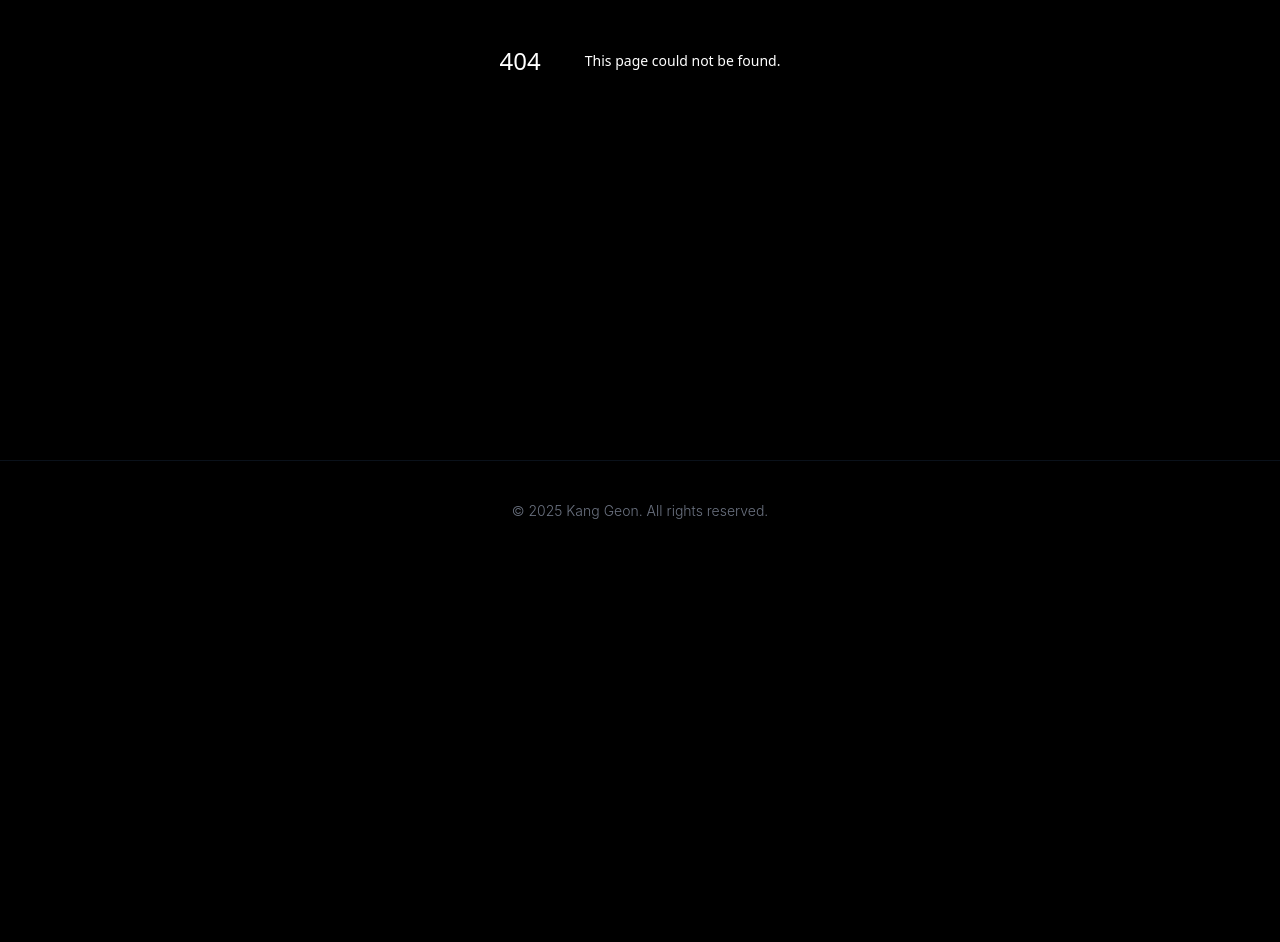
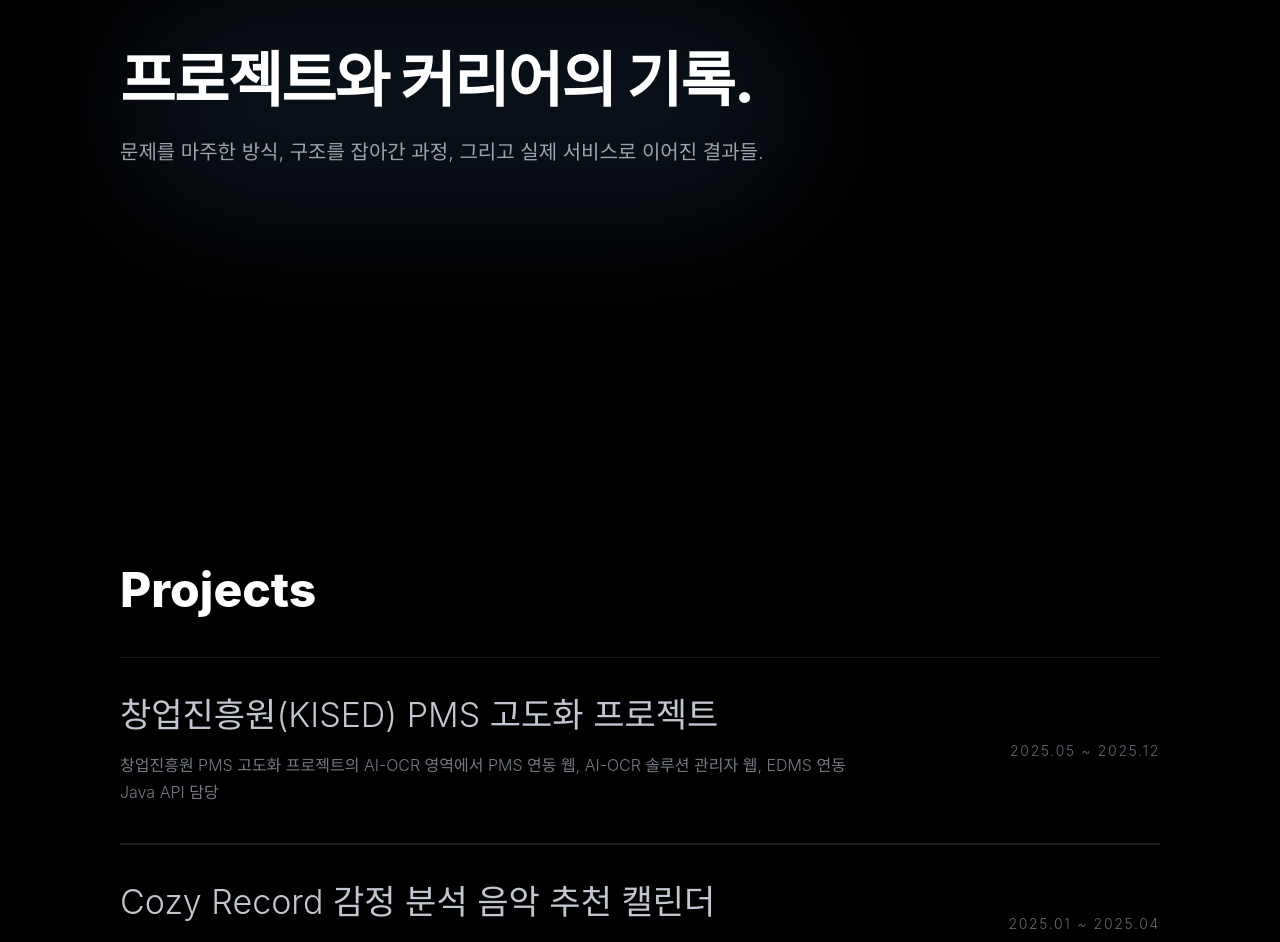
Before and after one commit to Gun-E/GunSiteFront, a Next.js app: page /career in a window 1280 px wide. Before the commit this address had no page. Shown: the part 340-1282 px from the top of the page. Before the commit the page ends 901 px from the top, so only its background shows below. Built offline with nearby package versions, Linux system fonts and the light colour scheme; a web font is replaced by a local one.

Commit message:
Refine career route and project detail styling

```diff
--- a/src/app/about/page.tsx
+++ b/src/app/about/page.tsx
@@ -1,60 +1,5 @@
-"use client";
-
-import Link from "next/link";
-import { motion } from "framer-motion";
-import StatementSection from "@/components/common/StatementSection";
-import { experiences } from "@/data/experiences";
-import styles from "./page.module.css";
-
-const ease = [0.16, 1, 0.3, 1] as const;
-
-const itemVariants = {
-    hidden: { opacity: 0.24, y: 36, scale: 0.985, filter: "blur(12px)" },
-    show: { opacity: 1, y: 0, scale: 1, filter: "blur(0px)", transition: { duration: 0.9, ease } },
-};
-
-const revealViewport = { once: true, margin: "0px 0px -8% 0px", amount: 0.01 };
+import { redirect } from "next/navigation";
 
 export default function CareerPage() {
-    return (
-        <main className={styles.historyPage}>
-            <StatementSection
-                title="프로젝트와 커리어의 기록."
-                description="문제를 마주한 방식, 구조를 잡아간 과정, 그리고 실제 서비스로 이어진 결과들."
-                titleLevel="h1"
-                trigger="load"
-                parallax
-                className="min-h-[calc(100svh-96px)] py-20"
-            />
-
-            <CareerSection>
-                <div className={styles.projectList}>
-                    {experiences.map((experience) => (
-                        <motion.div
-                            key={experience.id}
-                            initial={itemVariants.hidden}
-                            whileInView={itemVariants.show}
-                            viewport={revealViewport}
-                        >
-                            <Link href={`/projects/${experience.slug}`} className={styles.projectItem}>
-                                <div>
-                                    <h2>{experience.title}</h2>
-                                    <p>{experience.summary}</p>
-                                </div>
-                                <time>{experience.date}</time>
-                            </Link>
-                        </motion.div>
-                    ))}
-                </div>
-            </CareerSection>
-        </main>
-    );
+    redirect("/career");
 }
-
-function CareerSection({
-    children,
-}: {
-    children: React.ReactNode;
-}) {
-    return <section className={styles.section}>{children}</section>;
-}
--- a/src/app/about/page.module.css
+++ b/src/app/career/page.module.css
@@ -15,11 +15,20 @@
     width: 100%;
     max-width: 1120px;
     margin: 0 auto;
-    padding: 0 40px;
+    padding: 104px 40px 0;
 }
 
-.section {
-    padding-top: 104px;
+.sectionHeader {
+    margin-bottom: 40px;
+}
+
+.sectionHeader h2 {
+    margin: 0;
+    color: #ffffff;
+    font-size: clamp(30px, 4.5vw, 48px);
+    font-weight: 800;
+    letter-spacing: 0;
+    line-height: 1.1;
 }
 
 .projectList {
@@ -29,16 +38,13 @@
 
 .projectItem {
     display: grid;
+    grid-template-columns: minmax(0, 1fr) 180px;
     gap: 28px;
     align-items: center;
     border-top: 1px solid rgba(255, 255, 255, 0.1);
     color: inherit;
+    padding: 36px 0;
     text-decoration: none;
-}
-
-.projectItem {
-    grid-template-columns: minmax(0, 1fr) 180px;
-    padding: 36px 0;
 }
 
 .projectItem:hover h2 {
--- /dev/null
+++ b/src/app/career/page.tsx
@@ -0,0 +1,69 @@
+"use client";
+
+import Link from "next/link";
+import { motion } from "framer-motion";
+import StatementSection from "@/components/common/StatementSection";
+import { experiences } from "@/data/experiences";
+import styles from "./page.module.css";
+
+const ease = [0.16, 1, 0.3, 1] as const;
+
+const itemVariants = {
+    hidden: { opacity: 0.24, y: 36, scale: 0.985, filter: "blur(12px)" },
+    show: { opacity: 1, y: 0, scale: 1, filter: "blur(0px)", transition: { duration: 0.9, ease } },
+};
+
+const revealViewport = { once: true, margin: "0px 0px -8% 0px", amount: 0.01 };
+
+export default function CareerPage() {
+    return (
+        <main className={styles.historyPage}>
+            <StatementSection
+                title="프로젝트와 커리어의 기록."
+                description="문제를 마주한 방식, 구조를 잡아간 과정, 그리고 실제 서비스로 이어진 결과들."
+                titleLevel="h1"
+                trigger="load"
+                parallax
+                className="min-h-[calc(100svh-96px)] py-20"
+            />
+
+            <CareerSection>
+                <motion.div
+                    className={styles.sectionHeader}
+                    initial={itemVariants.hidden}
+                    whileInView={itemVariants.show}
+                    viewport={revealViewport}
+                >
+                    <h2>Projects</h2>
+                </motion.div>
+
+                <div className={styles.projectList}>
+                    {experiences.map((experience) => (
+                        <motion.div
+                            key={experience.id}
+                            initial={itemVariants.hidden}
+                            whileInView={itemVariants.show}
+                            viewport={revealViewport}
+                        >
+                            <Link href={`/projects/${experience.slug}`} className={styles.projectItem}>
+                                <div>
+                                    <h2>{experience.title}</h2>
+                                    <p>{experience.summary}</p>
+                                </div>
+                                <time>{experience.date}</time>
+                            </Link>
+                        </motion.div>
+                    ))}
+                </div>
+            </CareerSection>
+        </main>
+    );
+}
+
+function CareerSection({
+    children,
+}: {
+    children: React.ReactNode;
+}) {
+    return <section className={styles.section}>{children}</section>;
+}
--- a/src/app/projects/[slug]/ProjectDetailView.tsx
+++ b/src/app/projects/[slug]/ProjectDetailView.tsx
@@ -37,7 +37,7 @@ export default function ProjectDetailView({ experience }: { experience: ProjectE
                     transition={{ duration: 0.7, ease }}
                 >
                     <Link
-                        href="/about"
+                        href="/career"
                         className="inline-flex items-center gap-2 rounded-full border border-white/10 bg-white/[0.03] px-5 py-3 text-sm text-gray-400 backdrop-blur-md transition-colors hover:border-blue-300/40 hover:text-white"
                     >
                         <span aria-hidden="true">←</span>
@@ -131,10 +131,10 @@ export default function ProjectDetailView({ experience }: { experience: ProjectE
                 {"sections" in experience && experience.sections && (
                     <ProjectSection title="세부 기록">
                         <div className="space-y-10">
-                            {experience.sections.map((section) => (
+                            {experience.sections.map((section, index) => (
                                 <motion.section
                                     key={section.title}
-                                    className="border-t border-white/10 pt-8"
+                                    className={index === 0 ? "" : "border-t border-white/10 pt-8"}
                                     initial={itemVariants.hidden}
                                     whileInView={itemVariants.show}
                                     viewport={revealViewport}
--- a/src/components/home/Contact.tsx
+++ b/src/components/home/Contact.tsx
@@ -22,7 +22,7 @@ export default function Contact() {
                 viewport={{ once: true, margin: "0px 0px -8% 0px", amount: 0.01 }}
                 transition={{ duration: 1, ease: [0.16, 1, 0.3, 1] }}
                 style={{ y, scale, filter }}
-                className="relative w-full overflow-hidden rounded-[1.75rem] border border-white/10 bg-white/[0.03] p-9 backdrop-blur-2xl md:p-16"
+                className="relative w-full overflow-hidden rounded-[1.75rem] bg-white/[0.03] p-9 backdrop-blur-2xl md:p-16"
             >
                 <div className="pointer-events-none absolute left-1/2 top-1/2 h-64 w-[70%] -translate-x-1/2 -translate-y-1/2 rounded-full bg-blue-400/10 blur-3xl" />
                 <h2 className="relative z-10 mb-8 text-4xl font-extrabold tracking-tight text-white md:text-6xl">
--- a/src/components/layout/Header.tsx
+++ b/src/components/layout/Header.tsx
@@ -31,7 +31,7 @@ export default function Header() {
 
                     <nav className="hidden items-center gap-8 rounded-full border border-white/10 bg-white/[0.03] px-8 py-2.5 backdrop-blur-md md:flex">
                         <NavItem href="/" label="Home" currentPath={pathname} />
-                        <NavItem href="/about" label="Career" currentPath={pathname} />
+                        <NavItem href="/career" label="Career" currentPath={pathname} />
                     </nav>
 
                     <button onClick={() => setIsMenuOpen(true)} className="text-white md:hidden" aria-label="Menu Toggle">
@@ -46,7 +46,7 @@ export default function Header() {
 }
 
 function NavItem({ href, label, currentPath }: { href: string; label: string; currentPath: string }) {
-    const isActive = currentPath === href;
+    const isActive = currentPath === href || (href === "/career" && currentPath.startsWith("/projects/"));
     return (
         <Link
             href={href}
--- a/src/components/layout/ToggleMenu.tsx
+++ b/src/components/layout/ToggleMenu.tsx
@@ -24,7 +24,7 @@ const ToggleMenu = ({ isOpen, onClose, pathname }: ToggleMenuProps) => {
     if (!isOpen) return null;
 
     const renderLink = (href: string, label: string) => {
-        const isActive = pathname === href;
+        const isActive = pathname === href || (href === "/career" && pathname.startsWith("/projects/"));
         return (
             <Link
                 href={href}
@@ -43,7 +43,7 @@ const ToggleMenu = ({ isOpen, onClose, pathname }: ToggleMenuProps) => {
             </button>
             <div className="flex flex-col gap-12 text-center">
                 {renderLink("/", "Home")}
-                {renderLink("/about", "Career")}
+                {renderLink("/career", "Career")}
             </div>
         </div>,
         document.body
```
